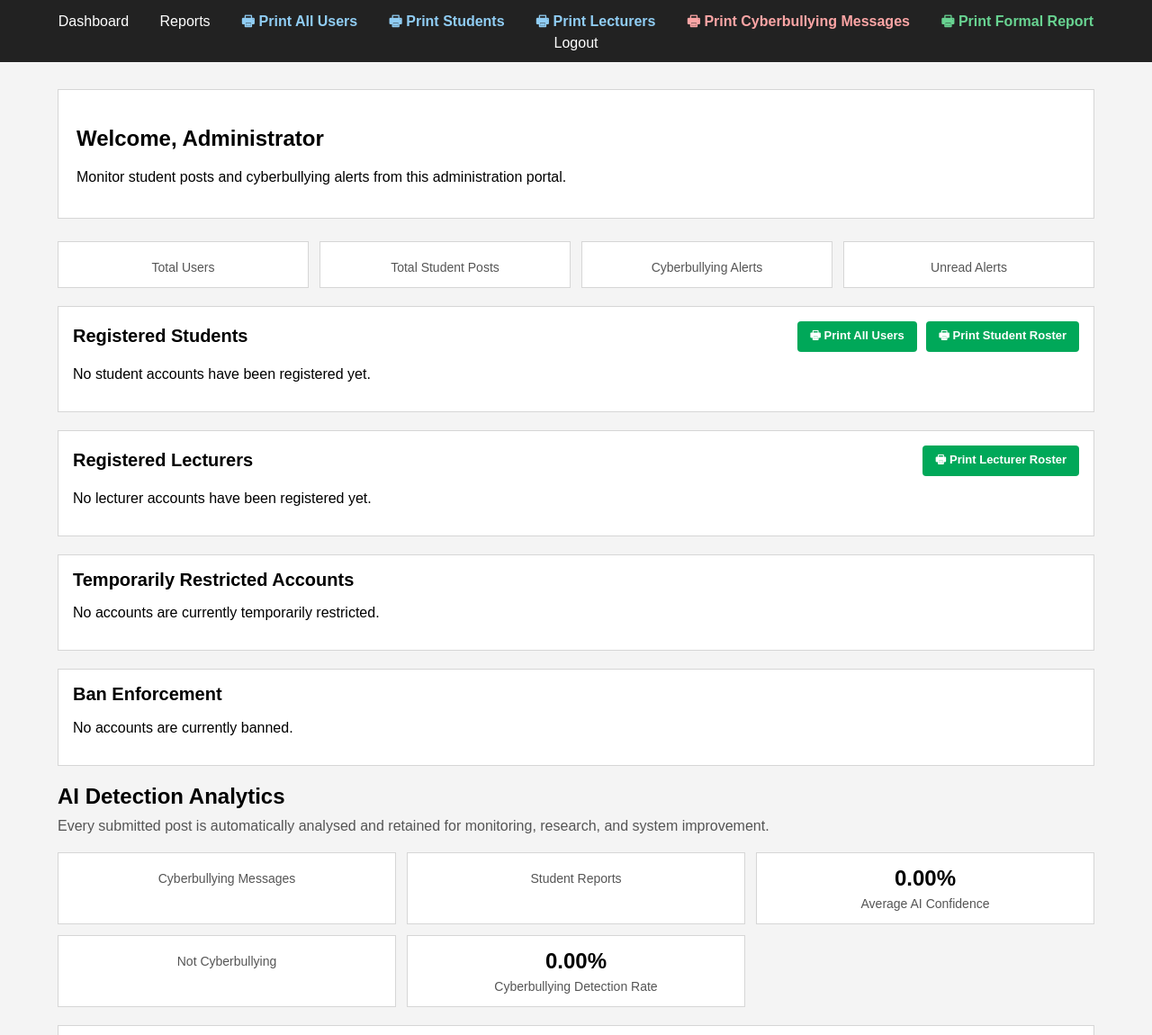
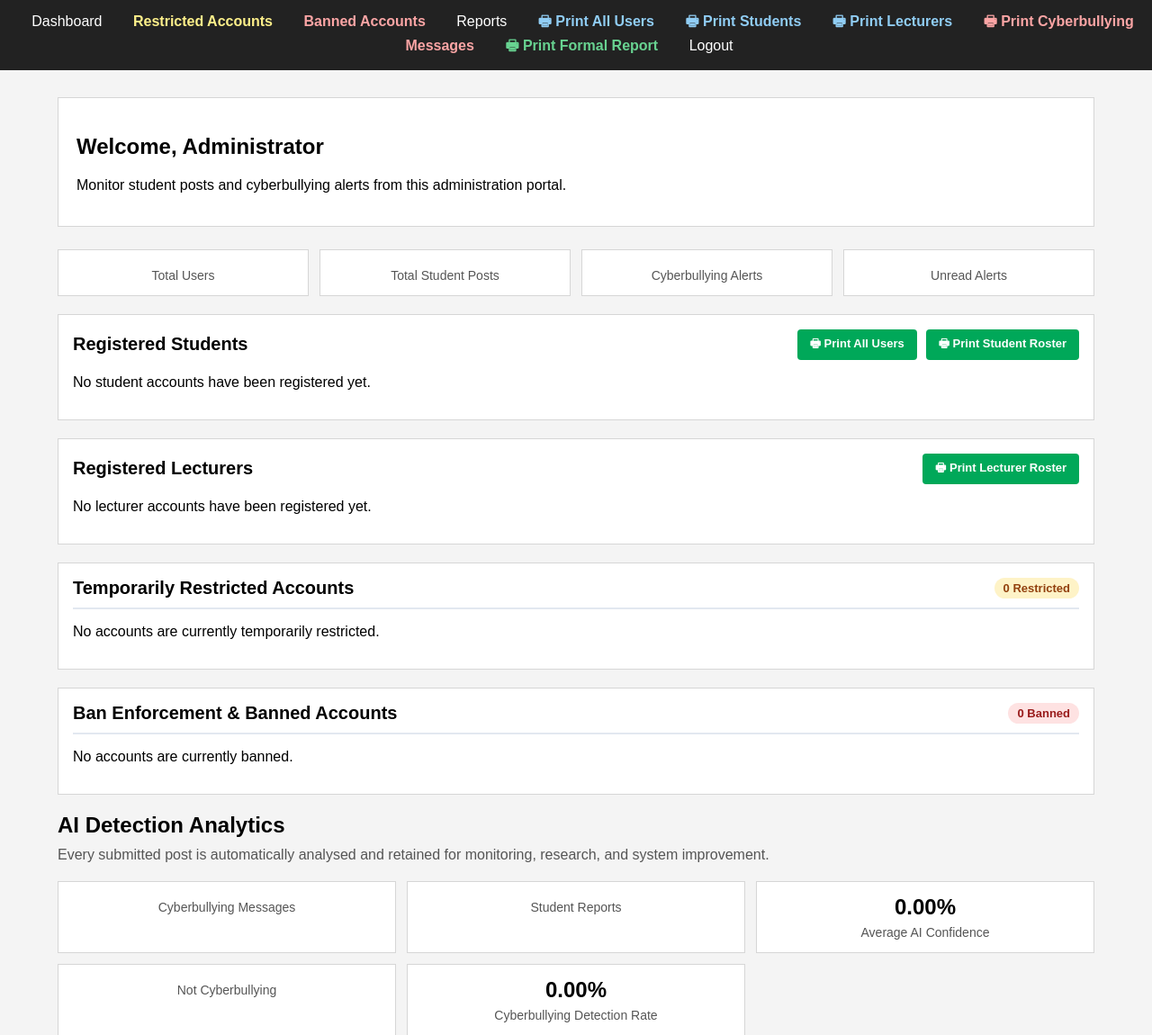
Before and after one commit to anishcherono/Cyberbulling-Detection-System, a Flask app: template templates/dashboard.html in a window 1280 px wide. Shown: the part 127-1277 px from the top of the page at 90% size. Run offline with Flask 3, Linux system fonts and the light colour scheme; the template is opened without the code that fills it, so the values that code supplies are empty; parts of the project's set-up code (start-up, migrations or seed data) failed here and were passed over.

Commit message:
Add direct navigation links and counter badges for restricted and banned accounts

```diff
--- a/templates/dashboard.html
+++ b/templates/dashboard.html
@@ -371,6 +371,8 @@
 
     <div class="nav">
         <a href="/admin">Dashboard</a>
+        <a href="#restricted-accounts" style="color: #fef08a; font-weight: bold;">Restricted Accounts</a>
+        <a href="#banned-accounts" style="color: #fca5a5; font-weight: bold;">Banned Accounts</a>
         <a href="/reports">Reports</a>
         <a href="/admin/users/print" target="_blank" style="color: #90cdf4; font-weight: bold;">&#128438; Print All Users</a>
         <a href="/admin/students/print" target="_blank" style="color: #90cdf4; font-weight: bold;">&#128438; Print Students</a>
@@ -499,8 +501,11 @@
 
         <!-- RESTRICTED ACCOUNTS -->
 
-        <div class="section student-directory">
-            <h2>Temporarily Restricted Accounts</h2>
+        <div class="section student-directory" id="restricted-accounts">
+            <div style="display:flex; justify-content:space-between; align-items:center; border-bottom:2px solid #e2e8f0; padding-bottom:10px; margin-bottom:15px;">
+                <h2 style="margin:0; border:none; padding:0;">Temporarily Restricted Accounts</h2>
+                <span style="background:#fef3c7; color:#92400e; padding:4px 10px; border-radius:20px; font-weight:bold; font-size:13px;">{{ restricted_users|length }} Restricted</span>
+            </div>
             {% if restricted_users %}
             <table class="restricted-account-table">
                 <tr>
@@ -544,8 +549,11 @@
 
         <!-- BANNED ACCOUNTS -->
 
-        <div class="section student-directory">
-            <h2>Ban Enforcement</h2>
+        <div class="section student-directory" id="banned-accounts">
+            <div style="display:flex; justify-content:space-between; align-items:center; border-bottom:2px solid #e2e8f0; padding-bottom:10px; margin-bottom:15px;">
+                <h2 style="margin:0; border:none; padding:0;">Ban Enforcement & Banned Accounts</h2>
+                <span style="background:#fee2e2; color:#991b1b; padding:4px 10px; border-radius:20px; font-weight:bold; font-size:13px;">{{ banned_users|length }} Banned</span>
+            </div>
             {% if banned_users %}
             <table class="banned-account-table">
                 <tr>
```
